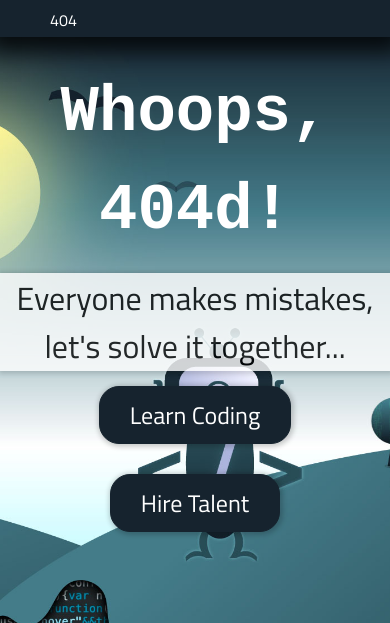
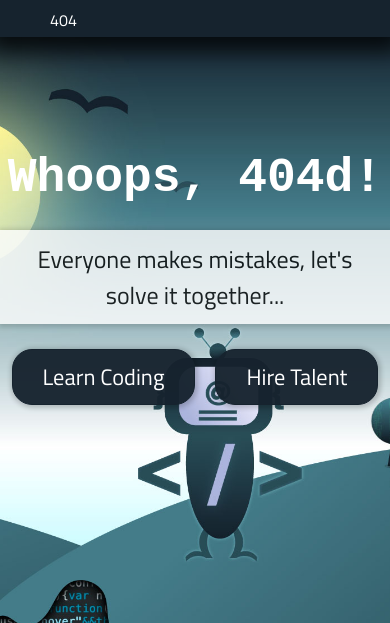
Before and after one commit to WiseCoding/becode-404, a plain HTML site: page index.html in a window 390 px wide. Shown: the part 143-766 px from the top of the page. Drawn offline with Linux system fonts and the light colour scheme.

Commit message:
Add Media Queries

```diff
--- a/index.html
+++ b/index.html
@@ -50,8 +50,8 @@
 
     <main>
       <div class="pageWrap">
-        <h1 id="title"><code> Whoops, 404d!</code></h1>
-        <div class="textbox">
+        <h1><code> Whoops, 404d!</code></h1>
+        <div class="textBox">
           <p id="subtext">Everyone makes mistakes, let's solve it together...</p>
         </div>
         <div class="buttonWrap">
--- a/scripts/main.js
+++ b/scripts/main.js
@@ -57,7 +57,7 @@
     //Dutch
     document.querySelector('h1 code').textContent = 'Oeps, 404d!';
     document.querySelector('#subtext').textContent =
-      'We maken allemaal eens fouten, laten we het samen oplossen...';
+      'We maken allemaal fouten, laten we het samen oplossen...';
     document.querySelector('#btn1').textContent = 'Leer Coderen';
     document.querySelector('#btn2').textContent = 'Zoek Talent';
   };
--- a/styles/index.scss
+++ b/styles/index.scss
@@ -110,30 +110,32 @@ main {
 }
 
 /* TEXT */
-#title {
+.pageWrap h1 {
   margin: 0 auto;
   text-align: center;
   color: #ffffff;
   margin: 20px 0px;
   font-size: 4rem;
+  margin-top: 100px;
 }
 
-.textbox {
+.textBox {
   margin: 0 auto;
   text-align: center;
   width: 100%;
   background-color: #ffffff;
   opacity: 80%;
   box-shadow: 1px 1px 5px 2px rgba(0, 0, 0, 0.2);
-}
 
-#subtext {
+  p {
     margin: 0 auto;
     text-align: center;
     color: black;
     border: 1px solid #ffffff;
     border-radius: 5px;
     font-size: 2rem;
+    padding: 10px 20px;
+  }
 }
 
 /* BUTTONS */
@@ -142,6 +144,8 @@ main {
   flex-flow: row wrap;
   justify-content: center;
   align-items: center;
+  margin-top: 15px;
+  margin-bottom: 15px;
 
   .button {
     font-family: 'Titillium Web', sans-serif;
@@ -149,13 +153,55 @@ main {
     border-radius: 20px;
     font-size: 1.5rem;
     border: 1px solid #16232e;
-    background-color: #16232e;
+    background-color: #16232ef5;
     color: #ffffff;
-    margin: 15px;
+    margin: 10px;
     box-shadow: 1px 1px 5px 2px rgba(0, 0, 0, 0.2);
     text-decoration: none;
   }
   .button:hover {
-    box-shadow: 1px 1px 5px 2px rgba(253, 253, 253, 0.2);
+    background-color: #16232e;
+    border-color: #ffffffe7;
+    box-shadow: 3px 3px 5px 2px rgba(0, 0, 0, 0.2);
   }
 }
+
+/* Mobile Query */
+@media screen and (max-width: 600px) {
+  .pageWrap {
+    h1 {
+      font-size: 3rem;
+      margin-top: 100px;
+    }
+    .textBox {
+      p {
+        font-size: 1.5rem;
+      }
+    }
+    .buttonWrap {
+      .button {
+        font-size: 1.4rem;
+      }
+    }
+  }
+}
+@media screen and (max-width: 380px) {
+  .pageWrap {
+    h1 {
+      font-size: 2.3rem;
+      margin-top: 100px;
+    }
+    .textBox {
+      p {
+        font-size: 1.2rem;
+      }
+    }
+    .buttonWrap {
+      margin-top: 20px;
+      margin-bottom: 20px;
+      .button {
+        font-size: 1rem;
+      }
+    }
+  }
+}
```
Also changed, not shown: styles/index.css. Lines whose indentation alone changed are shown as unchanged.
